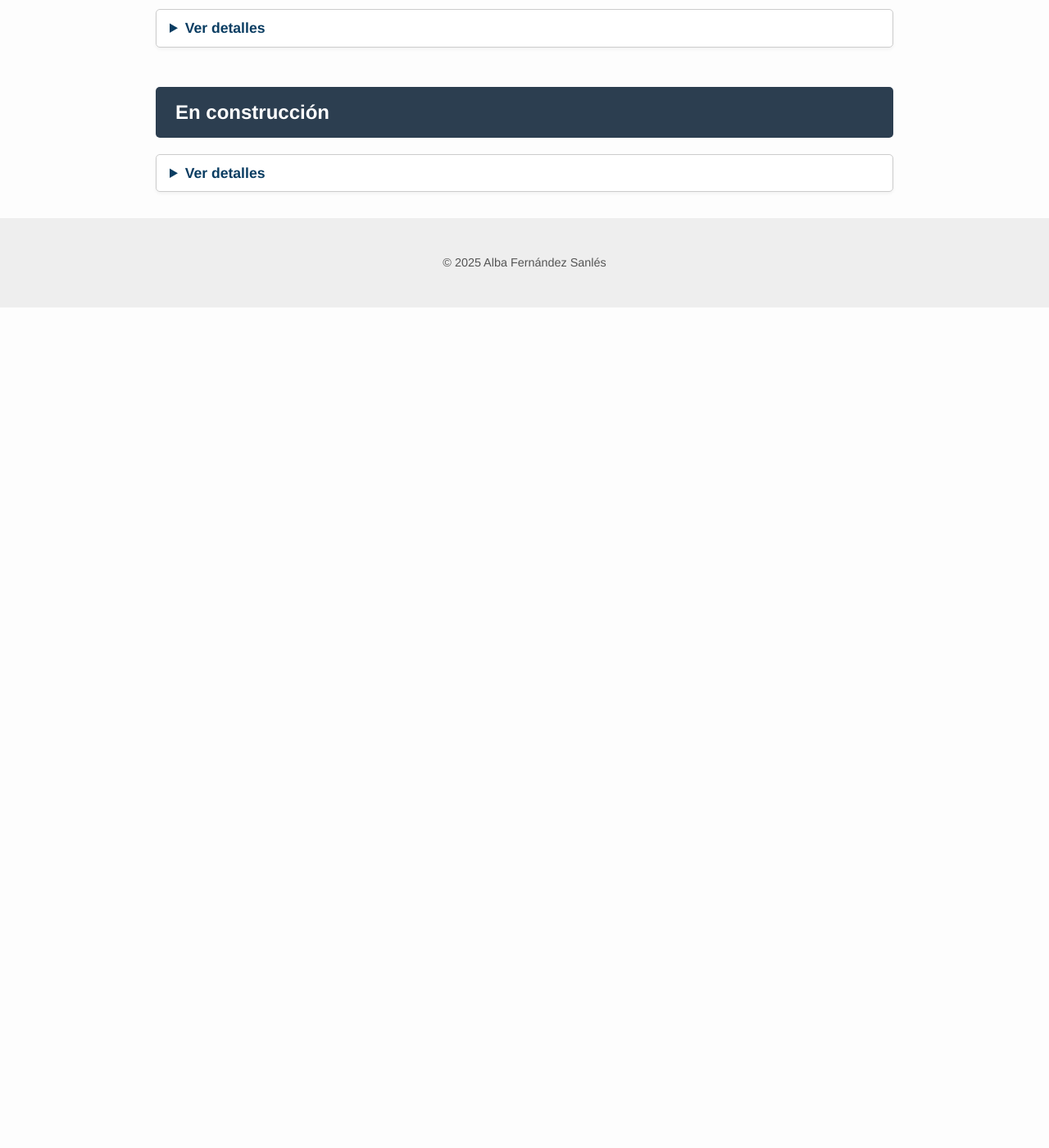
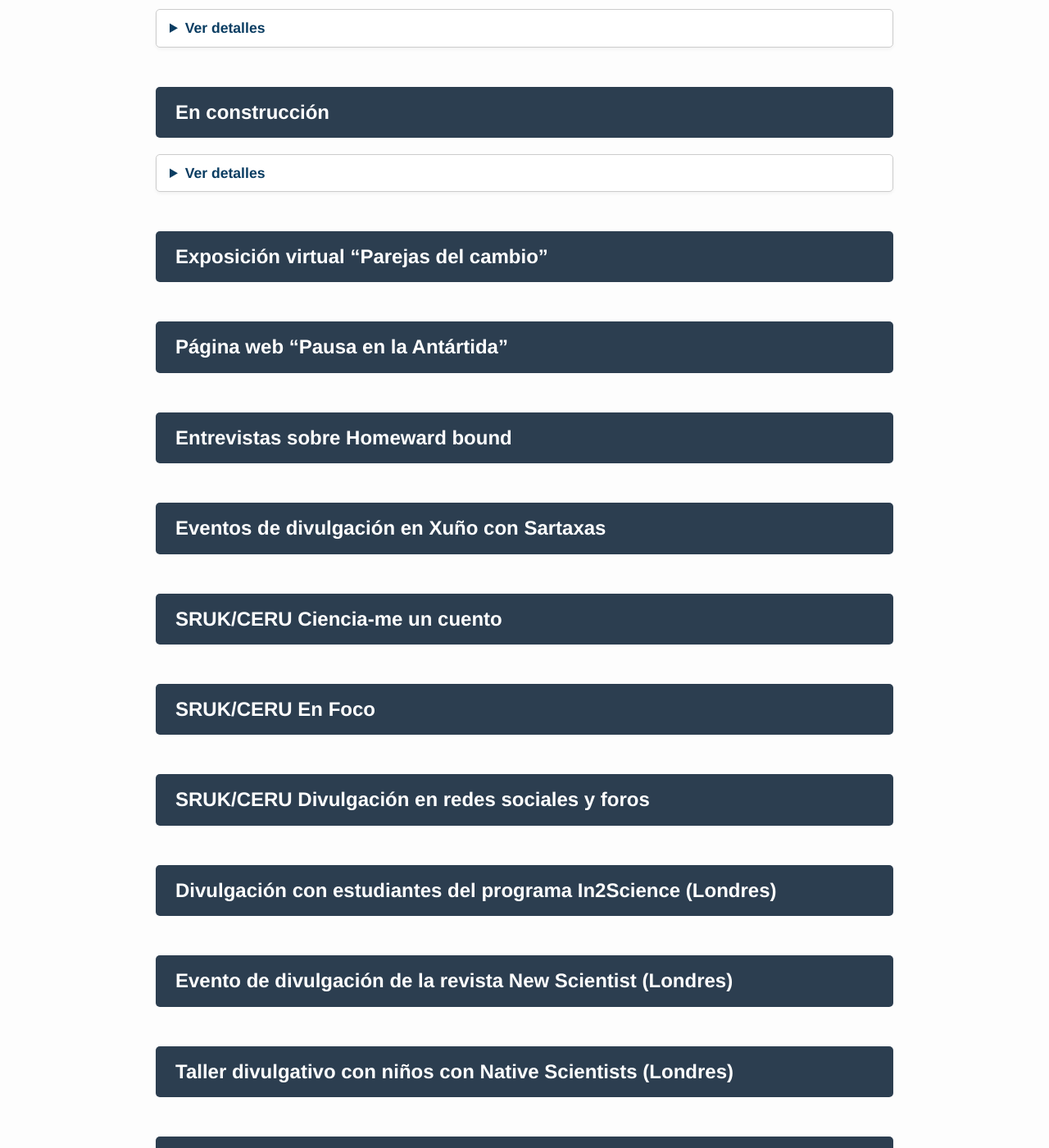
Before and after one commit to albafsanles/albafsanles.github.io, a Jekyll site: the page built from projects/divulgacion/divulgacion.md, in a window 1280 px wide and 1400 px high, scrolled down 433 px. Shown: the whole window at 82% size. Built offline with Jekyll 4.4.1, drawn with Linux system fonts in a browser that asks for light colours; before the commit the page ends 900 px from its top, so only the background shows below that; some of the changed text lies outside the part shown.

Commit message:
Update divulgacion.md

```diff
--- a/projects/divulgacion/divulgacion.md
+++ b/projects/divulgacion/divulgacion.md
@@ -11,7 +11,9 @@ Aquí puedes ver los proyectos de comunicación y compromiso público de la cien
 ## **Divulgación y concienciación en plataformas digitales populares**
 <details>
 <summary>Ver detalles</summary>
-<p><strong>Estado:</strong> Activo</p>
+<p><strong>Estado:</strong> En pausa </p>
+<p><strong>Años:</strong> 2023-2025</p>
+<p><strong>Contribuciones:</strong> Trabajo individual</p>
 <p><strong>Palabras clave:</strong> vida investigadora; biomedicina; concienciación; sostenibilidad; causas medioambientales; equidad; género; interseccionalidad; estilo de vida; derechos de los animales; humanismo y ciencia</p>
 <p><strong>Temas:</strong> Divulgación científica y concienciación social en tres idiomas (gallego, español, inglés)</p>
 <p><strong>Financiación:</strong> No</p>
@@ -39,3 +39,33 @@ Aquí puedes ver los proyectos de comunicación y compromiso público de la cien
 <p><strong>Estado:</strong> Activo</p>
 
 </details>
+
+## Exposición virtual **"Parejas del cambio"**
+
+## **Página web "Pausa en la Antártida"**
+
+## **Entrevistas sobre Homeward bound**
+
+## **Eventos de divulgación en Xuño con Sartaxas**
+
+## **SRUK/CERU Ciencia-me un cuento**
+
+## **SRUK/CERU En Foco**
+
+## **SRUK/CERU Divulgación en redes sociales y foros**
+
+## **Divulgación con estudiantes del programa In2Science (Londres)**
+
+## **Evento de divulgación de la revista New Scientist (Londres)**
+
+## **Taller divulgativo con niños con Native Scientists (Londres)**
+
+## **Evento divulgativo "Futures Up Late" en Bristol**
+
+## **Divulgación en la Jornada de Puertas abiertas del PRBB en Barcelona**
+
+## **Divulgación a estudiantes de primaria y secundaria en el IMIM en Barcelona**
+
+## **Ciclo de cine "Ciencia e Ficción" en Santiago de Compostela**
+
+## **En construcción**
```
Also changed, not shown: other parts of projects/divulgacion/divulgacion.md (+1 -3 lines).
